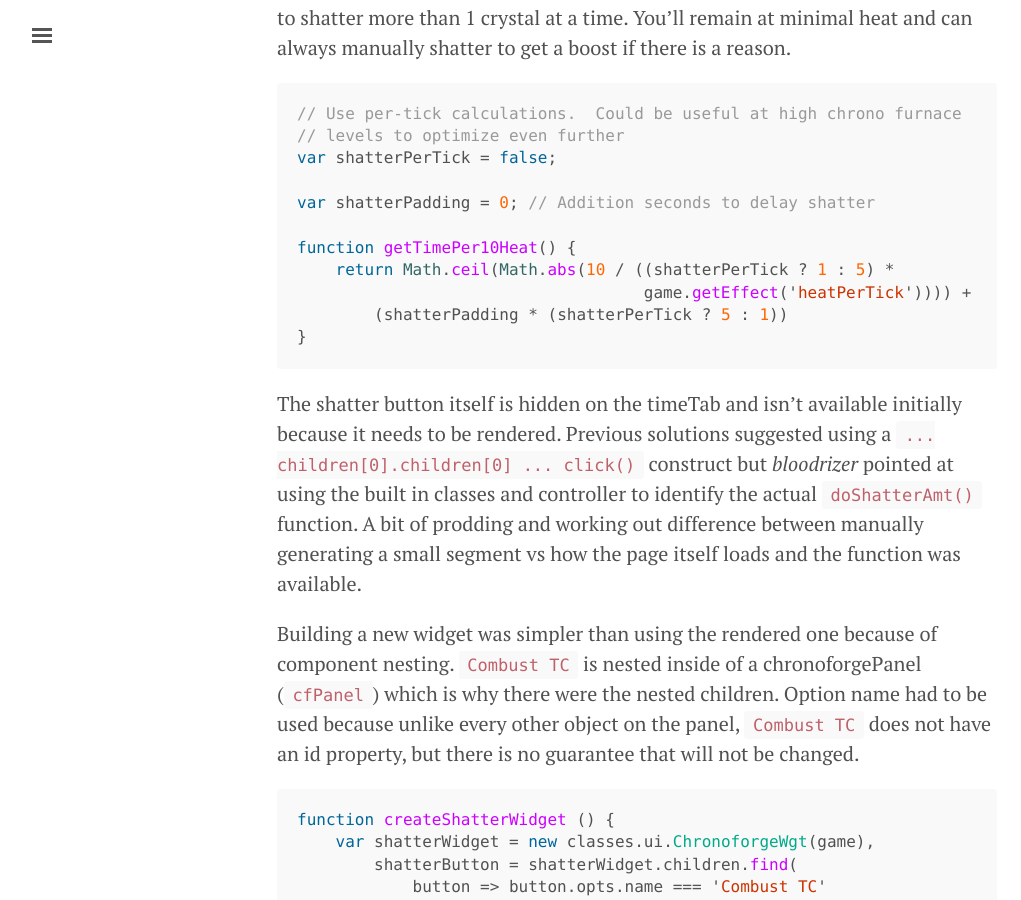
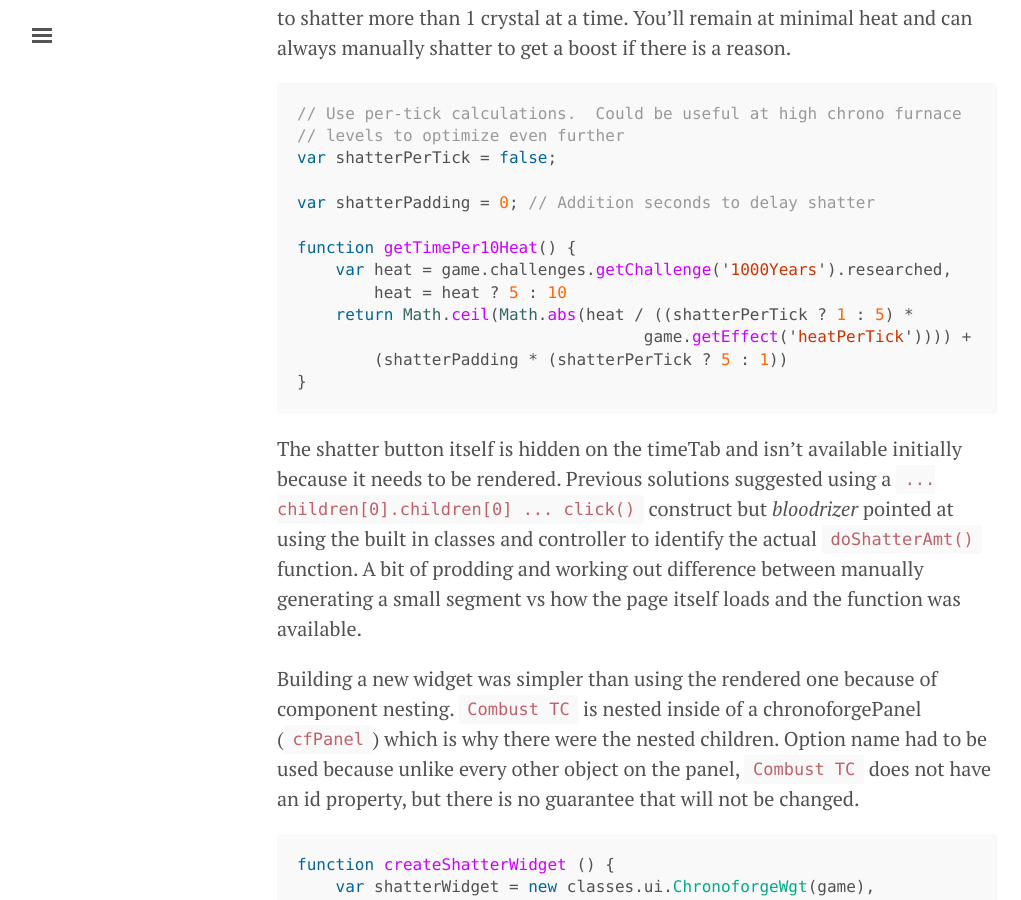
Before and after one commit to zinsho/incremental_musings, a Jekyll site: the page built from _posts/2018-02-28-kg-intelligentshatter.md, in a window 1280 px wide and 900 px high, scrolled down 821 px. Shown: the whole window, without its empty margins (3-1024 px from the left). Built offline with Jekyll 4.4.1, drawn with Linux system fonts in a browser that asks for light colours.

Commit message:
Use actual heat cost of shatter rather than 10

```diff
--- a/_posts/2018-02-28-kg-intelligentshatter.md
+++ b/_posts/2018-02-28-kg-intelligentshatter.md
@@ -40,7 +40,9 @@ var shatterPerTick = false;
 var shatterPadding = 0; // Addition seconds to delay shatter
 
 function getTimePer10Heat() {
-    return Math.ceil(Math.abs(10 / ((shatterPerTick ? 1 : 5) *
+    var heat = game.challenges.getChallenge('1000Years').researched,
+        heat = heat ? 5 : 10
+    return Math.ceil(Math.abs(heat / ((shatterPerTick ? 1 : 5) *
                                     game.getEffect('heatPerTick')))) +
         (shatterPadding * (shatterPerTick ? 5 : 1))
 }
--- a/scripts/js/kg-intellishatter.js
+++ b/scripts/js/kg-intellishatter.js
@@ -3,7 +3,9 @@ var shatterPerTick = false
 var shatterPadding = 0 // Additional seconds to delay shatter
 
 function getTimePer10Heat() {
-    return Math.ceil(Math.abs(10 / ((shatterPerTick ? 1 : 5) *
+    var heat = game.challenges.getChallenge('1000Years').researched,
+        heat = heat ? 5 : 10
+    return Math.ceil(Math.abs(heat / ((shatterPerTick ? 1 : 5) *
                                     game.getEffect('heatPerTick')))) +
         (shatterPadding * (shatterPerTick ? 5 : 1))
 }
```
